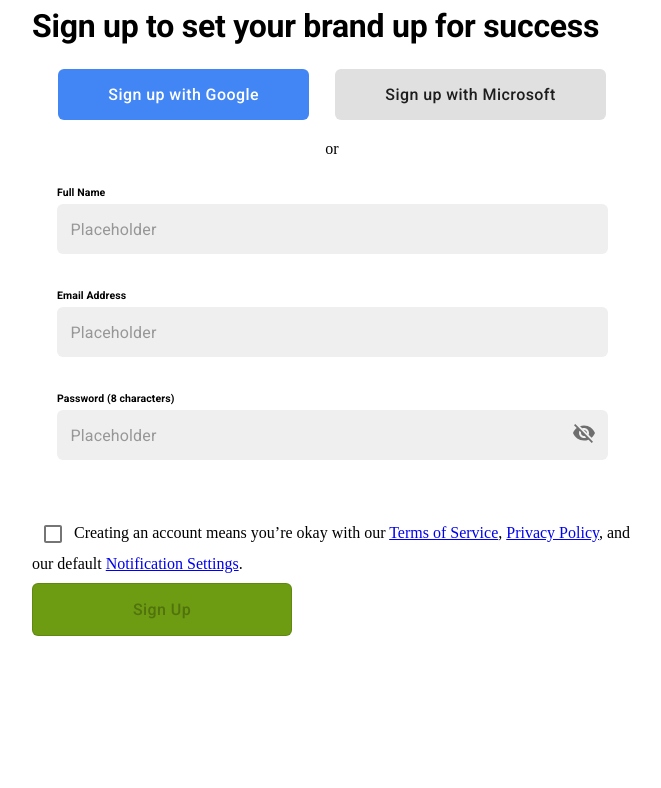
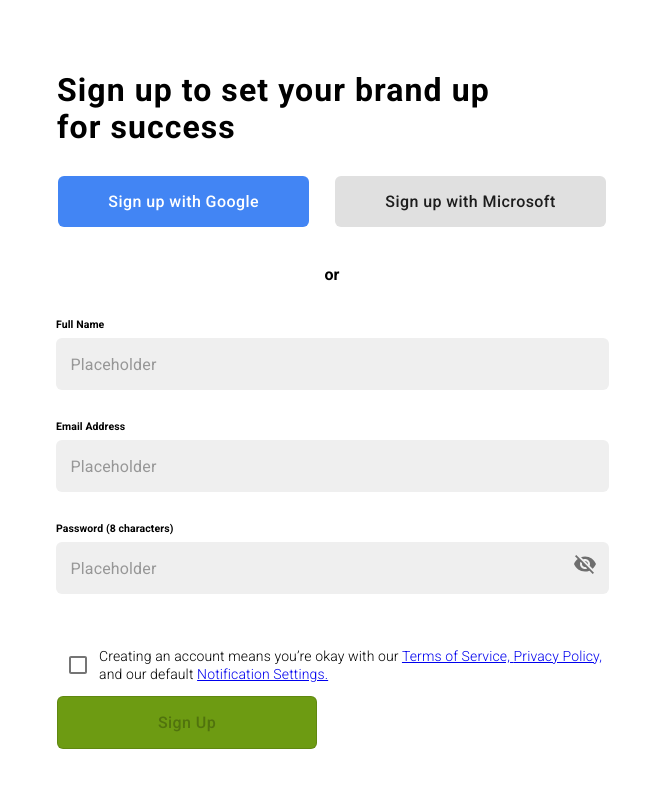
Before and after one commit to vladymyr-vp/voypost-test, a React (Create React App) app: page /signup in a window 1280 px wide. Shown: the top 788 px of the page, without its empty margins (308-969 px from the left). Built offline with nearby package versions, Linux system fonts and the light colour scheme.

Commit message:
hot fix for geometry

```diff
--- a/src/components/TextField/TextField.tsx
+++ b/src/components/TextField/TextField.tsx
@@ -31,6 +31,7 @@
   mb,
   id,
   value,
+
   name,
   showIcon = false,
   onChange,
--- a/src/components/pages/Signup.tsx
+++ b/src/components/pages/Signup.tsx
@@ -1,9 +1,10 @@
 import React from 'react';
 import * as yup from 'yup';
-import Checkbox, { CheckboxProps } from '@material-ui/core/Checkbox';
-import { Formik, Field, Form } from 'formik';
+import Checkbox from '@material-ui/core/Checkbox';
+import { Formik, Form } from 'formik';
 import Box from '../Box';
 import ButtonEl from '../Button/Button';
+import InputLabel from '@material-ui/core/InputLabel';
 import TextFieldEl from '../TextField/TextField';
 import TypographyEl from '../Typography/Typography';
 
@@ -34,12 +35,14 @@
 
   return (
     <Box mb={1}>
+      <Box mb={17}>
+        <Box mb={15}>
           <TypographyEl
-        variant="h2"
-        text="Sign up to set your brand up
-for success"
+            variant="caption"
+            text={`Sign up to set your brand up
+             for success`}
           />
-
+        </Box>
         <ButtonEl
           variant="contained"
           size="large"
@@ -52,9 +55,10 @@
           color="default"
           text="Sign up with Microsoft"
         />
+      </Box>
 
       <Box mb={2}>
-        <p>or</p>
+        <TypographyEl variant="body1" text="or" />
       </Box>
       <Box mb={3}>
         <Formik
@@ -110,38 +114,48 @@
                   value={values.password}
                   showIcon
                 />
-                <div>
-                  <label id="checkboxLabel">
+
+                <div
+                  style={{
+                    display: 'flex',
+                    justifyContent: 'flex-start',
+                    flexWrap: 'wrap',
+                    width: '550px',
+                    margin: '0 auto',
+                  }}
+                >
+                  <InputLabel
+                    id="checkboxLabel"
+                    style={{
+                      display: 'flex',
+                      fontWeight: 300,
+                      fontSize: '14px',
+                      lineHeight: '18px',
+                      alignItems: 'center',
+                    }}
+                  >
                     <Checkbox
-                      //   type="checkbox"
                       name="checked"
                       checked={checked}
                       id="toggle"
-                      //   onChange={(e: React.ChangeEvent<HTMLInputElement>) => {
-                      //     if (
-                      //       e.currentTarget.id === 'toggle' ||
-                      //       e.currentTarget.id === 'checkboxLabel'
-                      //     ) {
-                      //       values.checked = !e.target.checked;
-                      //     }
-                      //   }}
                       onChange={handleCheckboxChange}
                     />
+                    <div>
                       Creating an account means you’re okay with our{' '}
                       <a href="/" target="_blank">
-                      Terms of Service
+                        Terms of Service,
                       </a>
-                    ,{' '}
                       <a href="/" target="_blank">
-                      Privacy Policy
+                        {' '}
+                        Privacy Policy,
                       </a>
-                    , and our default{' '}
+                      <br /> and our default{' '}
                       <a href="/" target="_blank">
-                      Notification Settings
+                        Notification Settings.
                       </a>
-                    .
-                  </label>
                     </div>
+                  </InputLabel>
+
                   <div style={{ marginTop: '10px' }}>
                     <ButtonEl
                       variant="outlined"
@@ -158,6 +172,7 @@
                       }
                     />
                   </div>
+                </div>
               </Form>
             );
           }}
--- a/src/theme.ts
+++ b/src/theme.ts
@@ -63,18 +63,17 @@
       root: {
           padding: 0,
           '&$ input:focus': {
-            // borderColor: '#6D9B12',
-            // borderWidth: '1px',
-            // borderStyle: 'solid',
-            // overflow: 'hidden',
-            // borderRadius: 6,
-            // backgroundColor: '#EFEFEF',
+          borderColor: '#6D9B12',
+          borderWidth: '1px',
+          borderStyle: 'solid'
         },
 
       },
-          input: {
+      input: {
+            borderColor: 'transparent',
+            borderWidth: '1px',
+            borderStyle: 'solid',
             padding: '25px 354px 25px 14px', boxSizing: 'border-box',
-            borderStyle: 'solid',
        '&:focus': {
          borderRadius: '6px',
          borderColor: '#6D9B12',
@@ -93,7 +92,7 @@
       root: {
           display: 'flex',
           justifyContent: 'flex-start',
-        alignItems: 'center',
+          alignItems: 'center',
       },
 
     },
@@ -104,19 +103,19 @@
         lineHeight: '1.17',
         disableAnimation: true,
         color: '#000000',
-        '& + .MuiFormControl .MuiInputBase-input:focus': {
-        color: '#6D9B12',
+        '& + .MuiFormControl .MuiInputBase input:focus': {
+          color: '#6D9B12',
         },
-          '& + .MuiFormControl .MuiInputBase input:invalid': {
+        '& + .MuiFormControl .MuiInputBase input:error': {
           borderRadius: '6px',
           borderColor: '#FF0000',
           borderWidth: '1px'
-      }
+        },
       },
       formControl: {
         transform: 'none',
-        top: '-35%'
-      },
+        top: '-40%'
+      }
 
     },
     MuiFormHelperText: {
@@ -128,6 +127,9 @@
         fontWeight: 300,
         fontSize: '14px',
         lineHeight: '1.29',
+        position: 'absolute',
+        bottom: -20,
+        left: 0
       },
     },
     MuiTextField: {
@@ -152,7 +154,9 @@
       h5: {fontWeight: 500, fontSize: '18px', lineHeight: '21px'},
       h6: {fontWeight: 700, fontSize: '16px', lineHeight: '19px' },
       subtitle1: { fontWeight: 700, fontSize: '14px', lineHeight: '16px' },
-      subtitle2: {fontWeight: 300, fontSize: '14px', lineHeight: '16px'},
+      subtitle2: { fontWeight: 300, fontSize: '14px', lineHeight: '16px' },
+      body1: { fontWeight: 700, fontSize: '16px', lineHeight: '19px', textAlign: 'center' },
+      caption: {fontWeight: 700, fontSize: '32px', lineHeight: '37px', whiteSpace: 'pre-line', margin: '0 0 0 25px'}
     },
   },
 });
```
Lines whose indentation alone changed are shown as unchanged.
